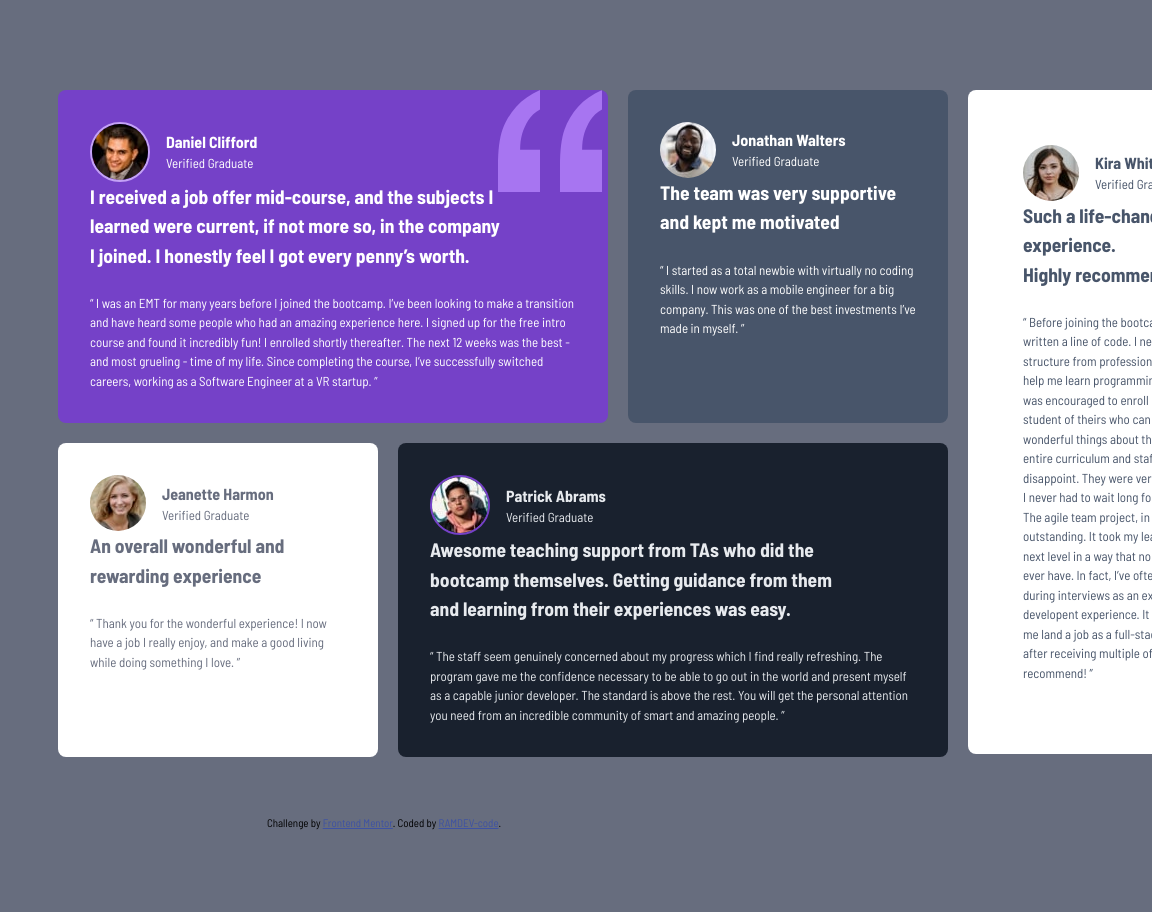
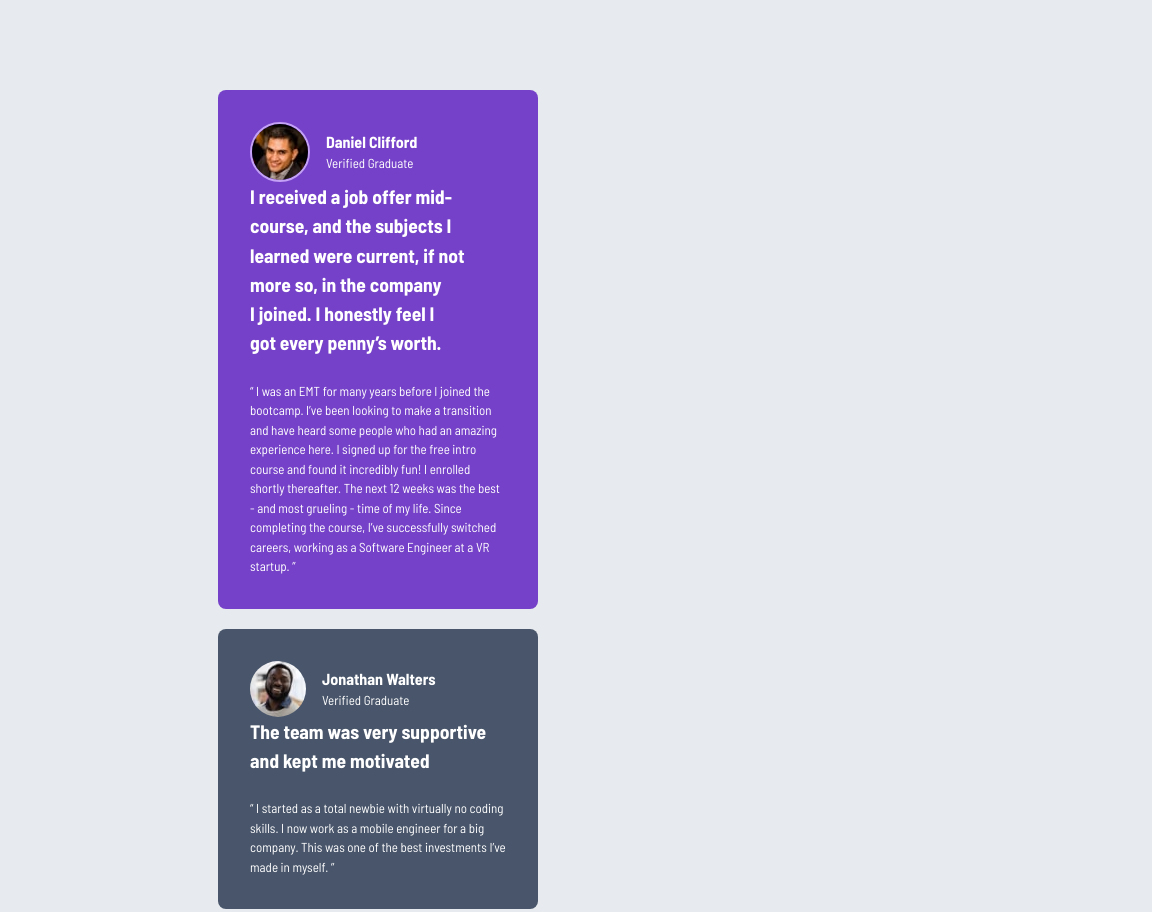
Before and after one commit to RAMDEV-code/testimonials-grid-section, a plain HTML site: page index.html in a window 768 px wide. Shown: the top 912 px of the page, 1152 px wide, since content can reach past the window. Before the commit the page ends 832 px from the top, so only its background shows below. Drawn offline with Linux system fonts and the light colour scheme.

Commit message:
update style.css

```diff
--- a/style.css
+++ b/style.css
@@ -75,13 +75,16 @@ h1, h2, h3, h4, h5, h6 {
 }
 
 body {
-    background-color: var(--color-neutral-Grey-200);
+    background-color: var(--color-neutral-Grey-100);
     font-size: var(--fs-general);
     font-family: var(--ff-general);
 }
 
 .flexcontainer {
-  margin: 5rem;
+  width: 22rem;
+  margin-top: 5rem;
+  margin-left: auto;
+  margin-right: auto;
 }
 
 h1 {
@@ -90,7 +93,9 @@ h1 {
 
 .cards {
     width: 20rem;
-    margin: 1.5rem auto;
+    margin-bottom: 2rem;
+    margin-left: auto;
+    margin-right: auto;
     padding: 2rem;
     border-radius: .5rem;
 }
@@ -138,11 +143,6 @@ img {
 
 
 @media (min-width: 600px) {
-
-  body {
-    background-color: var(--color-neutral-Grey-400);
-  }
-
 .container {
   display: grid;
   grid-template-columns: 1fr 1fr;
@@ -186,3 +186,35 @@ img {
     padding: 55px;
 }
 }
+
+@media (max-width: 900px) {
+.container {
+  display: block;
+}
+
+.flexcontainer {
+  display: block;
+  width: 22rem;
+  margin-left: auto;
+  margin-right: auto;
+}
+
+.flexgroup1 {
+  display: block;
+}
+
+.flexgroupmiddle {
+  display: block;
+}
+
+h1 {
+    font-size: 1rem;
+}
+
+.cards {
+    width: 20rem;
+    padding: 2rem;
+    border-radius: .5rem;
+}
+
+}
```
